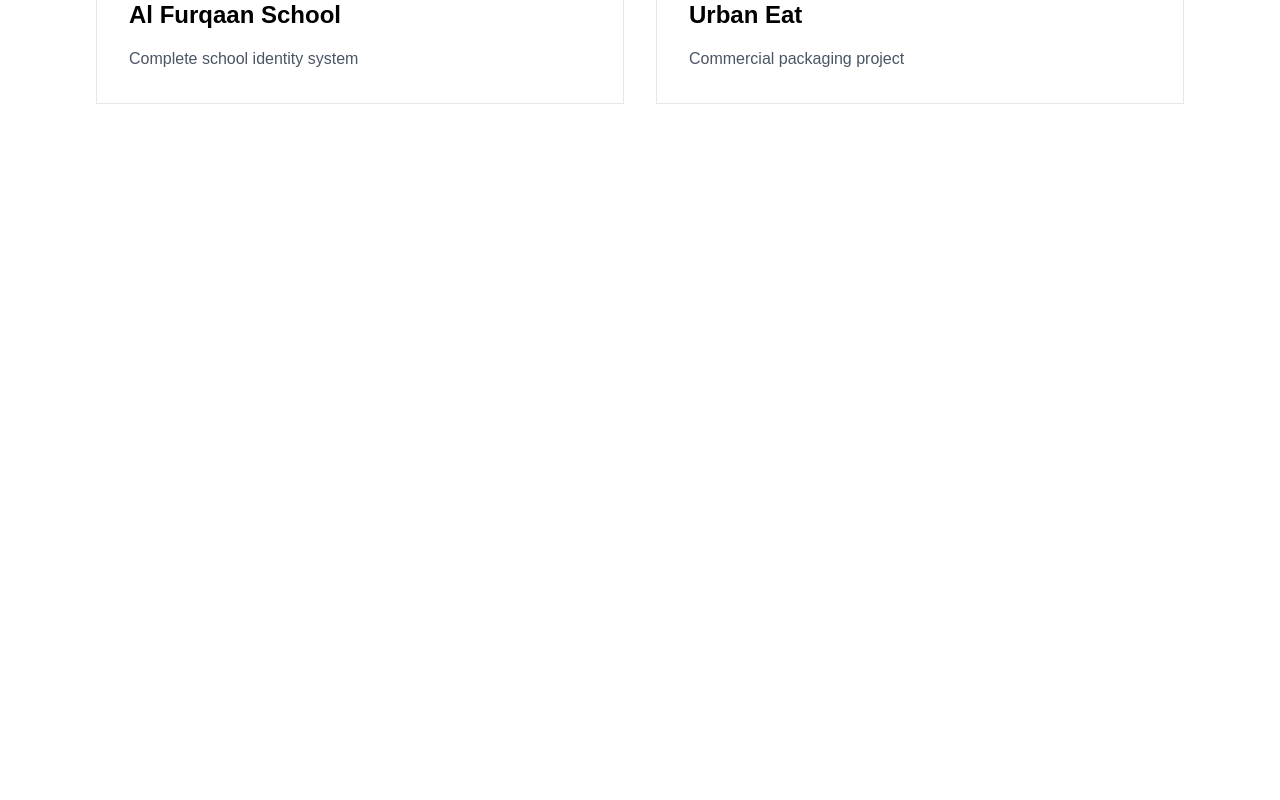
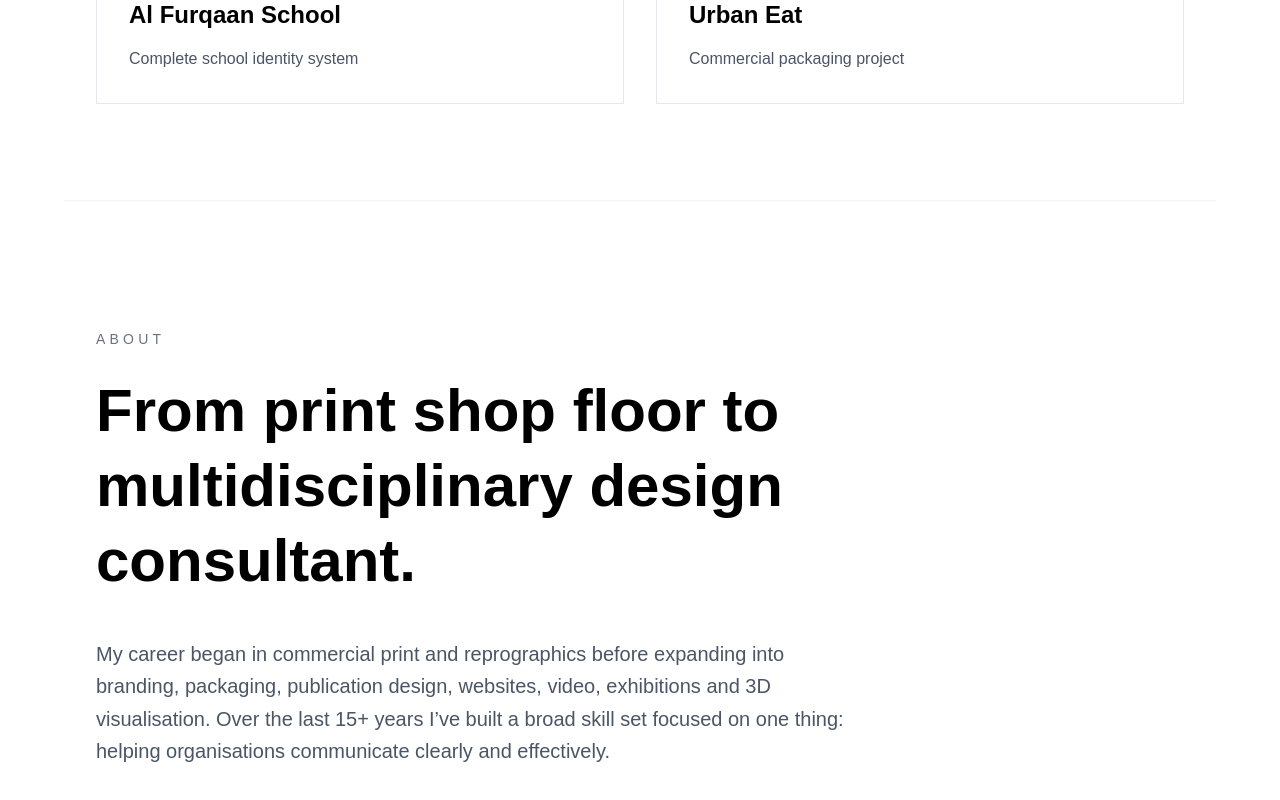
Before and after one commit to tanbuidesigns/tan-bui-designs, a Next.js app: page / in a window 1280 px wide. Shown: the part 3167-3967 px from the top of the page. Before the commit the page ends 3367 px from the top, so only its background shows below. Built offline with nearby package versions, Linux system fonts and the light colour scheme.

Commit message:
Add about preview section

```diff
--- a/src/app/page.tsx
+++ b/src/app/page.tsx
@@ -1,6 +1,7 @@
 import HeroSection from "@/components/HeroSection";
 import CredibilitySection from "@/components/CredibilitySection";
 import FeaturedWorkSection from "@/components/FeaturedWorkSection";
+import AboutPreviewSection from "@/components/AboutPreviewSection";
 
 export default function Home() {
   return (
@@ -8,6 +9,7 @@
       <HeroSection />
       <CredibilitySection />
       <FeaturedWorkSection />
+      <AboutPreviewSection />
     </main>
   );
 }
--- /dev/null
+++ b/src/components/AboutPreviewSection.tsx
@@ -0,0 +1,21 @@
+export default function AboutPreviewSection() {
+  return (
+    <section className="max-w-6xl mx-auto px-8 py-32 border-t border-gray-100">
+      <p className="uppercase tracking-[0.3em] text-sm text-gray-500 mb-6">
+        About
+      </p>
+
+      <h2 className="text-4xl md:text-6xl font-bold leading-tight max-w-4xl mb-10">
+        From print shop floor to multidisciplinary design consultant.
+      </h2>
+
+      <p className="text-xl text-gray-600 max-w-3xl leading-relaxed">
+        My career began in commercial print and reprographics before expanding
+        into branding, packaging, publication design, websites, video,
+        exhibitions and 3D visualisation. Over the last 15+ years I’ve built a
+        broad skill set focused on one thing: helping organisations communicate
+        clearly and effectively.
+      </p>
+    </section>
+  );
+}
```
